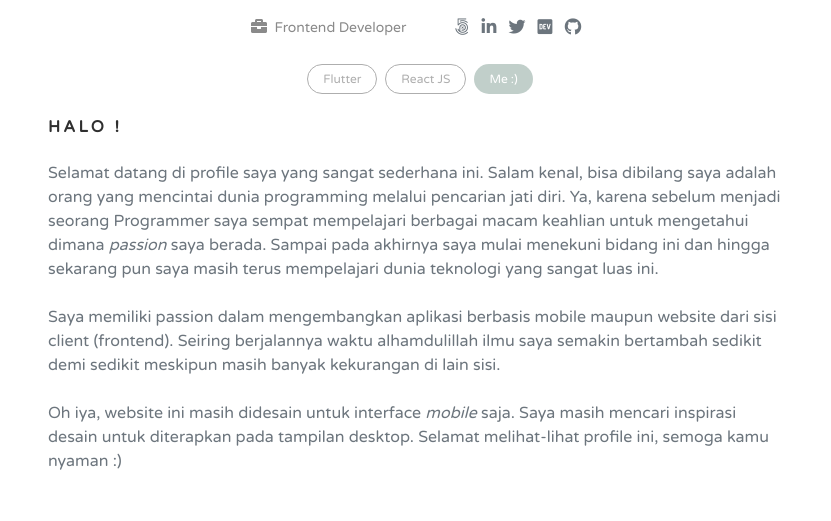
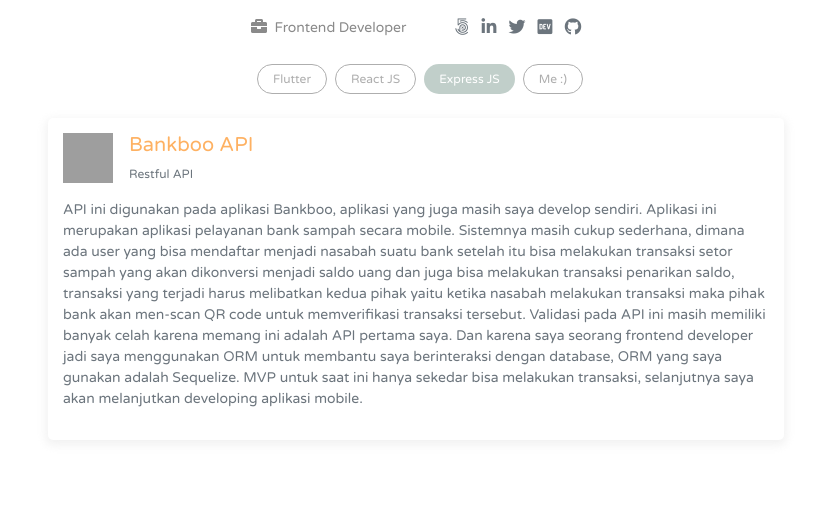
Before and after one commit to luthfiajiw/law-portfolio, a Svelte app: page / in a window 1280 px wide. Shown: the part 272-793 px from the top of the page, without its empty margins (224-1055 px from the left). Built offline with nearby package versions, Linux system fonts and the light colour scheme; grey boxes are pictures that could not be loaded.

Commit message:
adding express js content

```diff
--- a/src/App.svelte
+++ b/src/App.svelte
@@ -6,7 +6,7 @@
 
 	let showModal = false;
 	let imgUrl = '';
-	let navActive = 2;
+	let navActive = 3;
 	function handleNav(e) {
 		navActive = e.detail;
 	}
--- a/src/Content.svelte
+++ b/src/Content.svelte
@@ -2,6 +2,7 @@
     import FlutterContents from "./contents/FlutterContents.svelte";
     import ReactContents from "./contents/ReactContents.svelte";
     import MeContents from "./contents/MeContents.svelte";
+    import ExpressContents from "./contents/ExpressContents.svelte";
 
     export let navActive;
     export let handleOpen;
@@ -12,8 +13,8 @@
         <FlutterContents handleOpen={handleOpen}/>
     {:else if navActive === 1}
         <ReactContents handleOpen={handleOpen} />
-    <!-- {:else if navActive === 2}
-        <ExpressContents /> -->
+    {:else if navActive === 3}
+        <ExpressContents />
     {:else if navActive === 2}
         <MeContents />
     {/if}
--- a/src/Nav.svelte
+++ b/src/Nav.svelte
@@ -26,13 +26,13 @@
         >
             React JS
         </button>
-        <!-- <button
-            class="btn-nav mt-2 animate_animated animate__bounceIn exp-btn"
-            class:btn-active={navActive === 2}
-            on:click={() => handleNav(2)}
+        <button
+            class="btn-nav mt-2 mr-2 animate_animated animate__bounceIn exp-btn"
+            class:btn-active={navActive === 3}
+            on:click={() => handleNav(3)}
         >
             Express JS
-        </button> -->
+        </button>
         <button
             class="btn-nav mt-2 animate_animated animate__bounceIn me-btn"
             class:btn-active={navActive === 2}
--- a/src/contents/ExpressContents.svelte
+++ b/src/contents/ExpressContents.svelte
@@ -5,9 +5,14 @@
 <div class="react-content">
     <div class="mt-4">
         <ListTile
+            iconUrl="../../build/assets/cogs.png"
             title="Bankboo API"
             category="Restful API"
             delay=""
+            description="API ini digunakan pada aplikasi Bankboo, aplikasi yang juga masih saya develop sendiri. Aplikasi ini merupakan aplikasi pelayanan bank sampah secara mobile. Sistemnya masih cukup sederhana, dimana ada user yang bisa mendaftar menjadi nasabah suatu bank
+            setelah itu bisa melakukan transaksi setor sampah yang akan dikonversi menjadi saldo uang dan juga bisa melakukan transaksi penarikan saldo, transaksi yang terjadi harus melibatkan kedua pihak yaitu ketika nasabah melakukan transaksi maka pihak bank akan men-scan QR code untuk memverifikasi transaksi tersebut.
+            Validasi pada API ini masih memiliki banyak celah karena memang ini adalah API pertama saya. Dan karena saya seorang frontend developer jadi saya menggunakan ORM untuk membantu saya berinteraksi dengan database, ORM yang saya gunakan adalah Sequelize. MVP untuk saat ini hanya sekedar bisa melakukan transaksi,
+            selanjutnya saya akan melanjutkan developing aplikasi mobile."
         />
     </div>
 </div>
```
